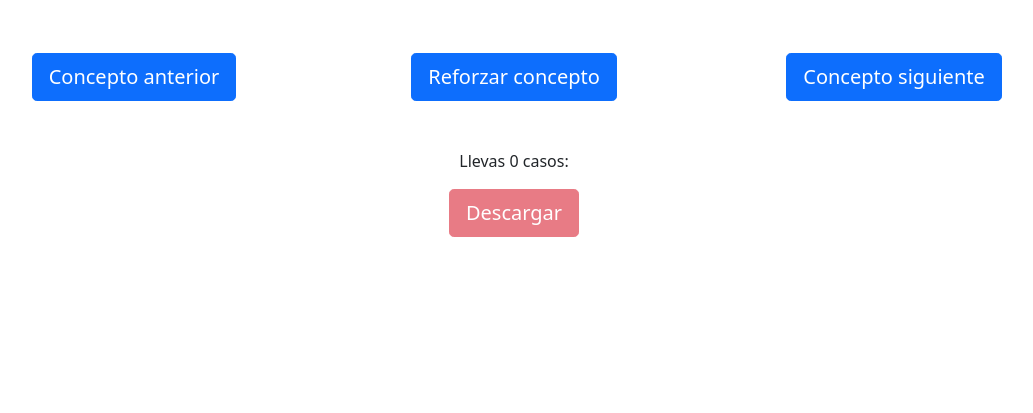
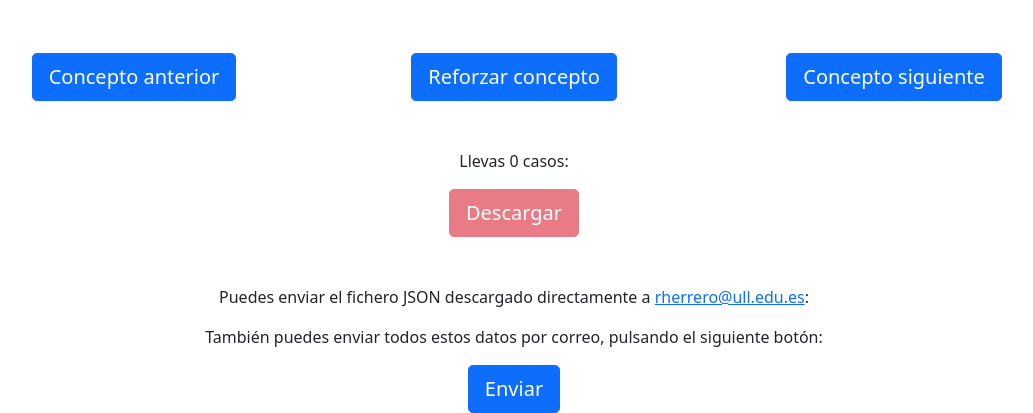
Before and after one commit to Rafaherrero/ALBA, a Django app: template pctag/templates/index.html in a window 1280 px wide. Shown: the part 569-982 px from the top of the page, without its empty margins (126-1159 px from the left). Before the commit the page ends 806 px from the top, so only its background shows below. Run offline with Django 3.2, Linux system fonts and the light colour scheme; the template is opened without the code that fills it, so the values that code supplies are empty.

Commit message:
Añadiendo funcionalidad correo

```diff
--- a/pctag/static/myjs.js
+++ b/pctag/static/myjs.js
@@ -30,6 +30,9 @@ document.addEventListener("DOMContentLoaded", function() {
         a.click();
         updateContador("zero");
         json_final = [];
+    });
+    document.getElementById('btn-send').addEventListener('click', function() {
+        enviarCorreo(json_final);
     });
 });
 
@@ -82,3 +85,9 @@ function generateJson(decision) {
     };
     return json;
 }
+
+function enviarCorreo(json_final) {
+    const datosJson = JSON.stringify(json_final, null, 2);
+    const mailtoLink = `mailto:rherrero@ull.edu.es?subject=Datos pctag&body=${encodeURIComponent(datosJson)}`;
+    window.location.href = mailtoLink;
+}
--- a/pctag/templates/index.html
+++ b/pctag/templates/index.html
@@ -54,7 +54,18 @@
                 <p>Llevas <span id="contador">0</span> <span id="contador-text">casos</span>:</p>
                 <button type="button" class="btn btn-primary btn-lg btn-danger disabled" id="btn-download">Descargar</button>
               </div>
+            </div>
         </div>
+
+        <div class="container mt-5">
+          <div class="row mt-5">
+            <div class="col text-center">
+              <p>Puedes enviar el fichero JSON descargado directamente a <a href="mailto:rherrero@ull.edu.es">rherrero@ull.edu.es</a></span>:</p>
+              <p>También puedes enviar todos estos datos por correo, pulsando el siguiente botón</span>:</p>
+              <button type="button" class="btn btn-primary btn-lg" id="btn-send">Enviar</button>
+            </div>
+          </div>
+      </div>
 
     </body>
         <script src="https://cdn.jsdelivr.net/npm/bootstrap@5.0.2/dist/js/bootstrap.bundle.min.js" integrity="sha384-MrcW6ZMFYlzcLA8Nl+NtUVF0sA7MsXsP1UyJoMp4YLEuNSfAP+JcXn/tWtIaxVXM" crossorigin="anonymous"></script>
```
